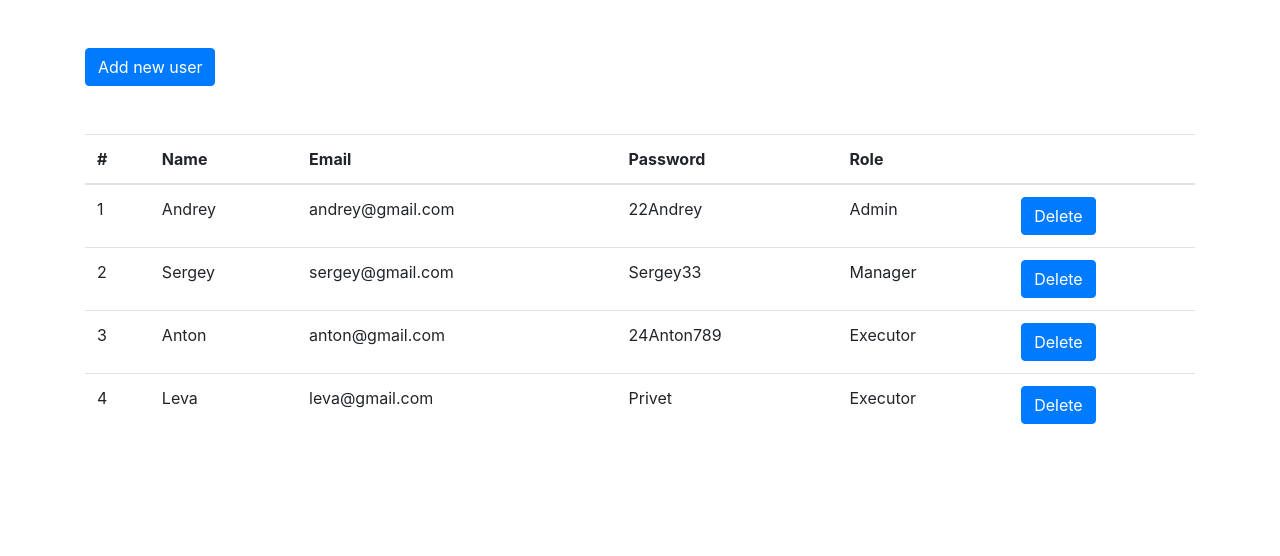
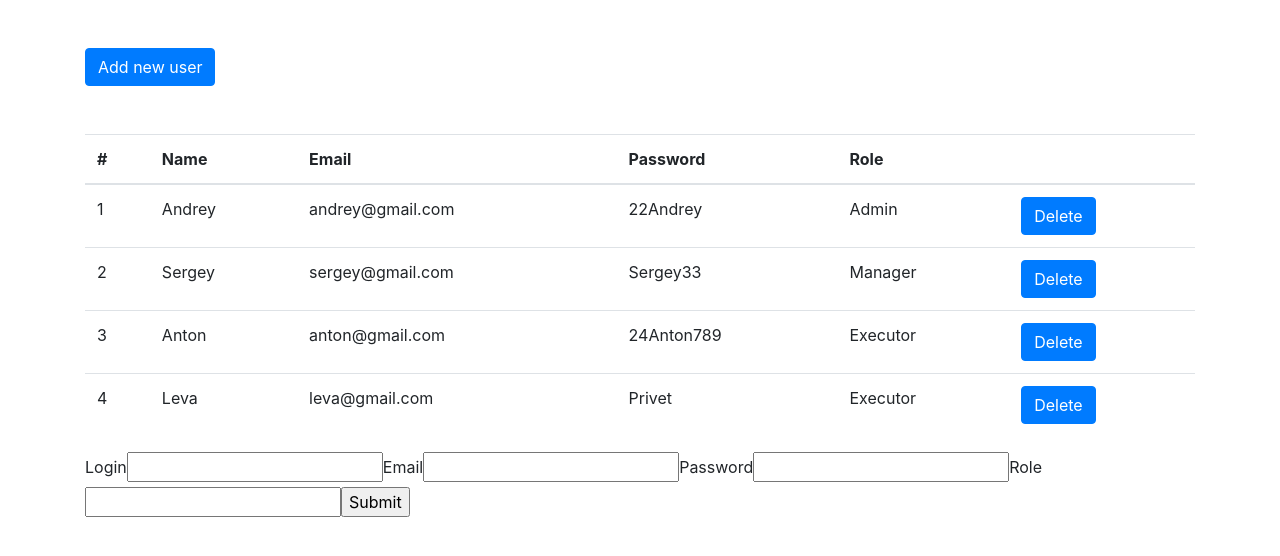
Before and after one commit to VovaSidorov/reactCrm, a React (Create React App) app: page / in a window 1280 px wide. Shown: the top 556 px of the page. Built offline with nearby package versions, Linux system fonts and the light colour scheme.

Commit message:
Add Form

```diff
--- a/src/App.js
+++ b/src/App.js
@@ -1,6 +1,7 @@
 import React, { Component } from 'react'
 import Table from './Components/table';
 import Modal from './Components/modal';
+import Form from './Components/Form';
 
 
 class App extends Component {
@@ -37,6 +38,8 @@ class App extends Component {
     ],
   }
 
+
+
   AddNewUser = () => {
 
  const modal = document.getElementById('modal');
@@ -53,6 +56,11 @@ class App extends Component {
       }),
     })
   }
+
+  handleSubmit = user => {
+    this.setState({ users: [...this.state.users, user] })
+  }
+
   render() {
     const { users } = this.state
 
@@ -60,7 +68,8 @@ class App extends Component {
       <div className="container">
         <button type="button" className="btn btn-primary mt-5 " onClick={this.AddNewUser}>Add new user</button>
         <Table usersData={users} removeUser={this.removeUser} />
-        <Modal/>
+        <Modal handleSubmit={this.handleSubmit}/>
+        <Form handleSubmit={this.handleSubmit} usersData={users}/>
       </div>
     )
   }
--- /dev/null
+++ b/src/Components/Form/index.js
@@ -0,0 +1,78 @@
+
+import React, {Component} from 'react';
+
+class Form extends Component {
+    constructor(props) {
+        super(props);
+
+        this.initialState = {
+            login: '',
+            email: '',
+            pass: '',
+            role: '',
+        };
+
+        this.state = this.initialState;
+    }
+
+
+    handleChange = event => {
+        const { name, value } = event.target;
+
+        this.setState({
+            [name] : value
+        });
+    }
+
+    onFormSubmit = (event) => {
+        event.preventDefault();
+
+        this.props.handleSubmit(this.state);
+        this.setState(this.initialState);
+    }
+
+    submitForm = () => {
+        this.props.handleSubmit(this.state)
+        this.setState(this.initialState)
+      }
+
+    render() {
+        const { login, email, pass, role } = this.state;
+
+        return (
+            <form onSubmit={this.onFormSubmit}>
+                <label htmlFor="name">Login</label>
+                <input
+                    type="text"
+                    name="login"
+                    id="name"
+                    value={login}
+                    onChange={this.handleChange} />
+                <label htmlFor="job">Email</label>
+                <input
+                    type="text"
+                    name="email"
+                    id="job"
+                    value={email}
+                    onChange={this.handleChange} />
+                    <label htmlFor="name">Password</label>
+                <input
+                    type="text"
+                    name="pass"
+                    id="pass"
+                    value={pass}
+                    onChange={this.handleChange} />
+                    <label htmlFor="name">Role</label>
+                <input
+                    type="text"
+                    name="role"
+                    id="role"
+                    value={role}
+                    onChange={this.handleChange} />
+               <input type="button" value="Submit" onClick={this.submitForm} />
+            </form>
+        );
+    }
+}
+
+export default Form;
--- a/src/Components/modal/index.js
+++ b/src/Components/modal/index.js
@@ -1,6 +1,28 @@
 import React, { Component } from 'react'
 
   class Modal extends Component {
+
+    constructor(props) {
+      super(props)
+
+      this.initialState = {
+        id: '',
+        login: '',
+        email: '',
+        pass: '',
+        role: ''
+      }
+
+      this.state = this.initialState
+    }
+
+    handleChange = event => {
+      const { name, value } = event.target
+
+      this.setState({
+        [name]: value,
+      })
+    }
 
     CloseModal = () => {
       const modal = document.getElementById('modal');
@@ -12,7 +34,30 @@ import React, { Component } from 'react'
       inputPassword.value = "";
       modal.style.display = "";
        }
+
+       handleChange = event => {
+        const { name, value } = event.target;
+
+        this.setState({
+            [name] : value
+        });
+    }
+
+    onFormSubmit = (event) => {
+        event.preventDefault();
+
+        this.props.handleSubmit(this.state);
+        this.setState(this.initialState);
+    }
+
+    submitForm = () => {
+        this.props.handleSubmit(this.state)
+        this.setState(this.initialState)
+      }
+
     render() {
+
+       const { login, email, pass, role } = this.state;
 
       return (
         <div className="modal" tabIndex="-1" role="dialog" id="modal">
@@ -25,40 +70,42 @@ import React, { Component } from 'react'
               </button>
             </div>
             <div className="modal-body">
-
+            <form onSubmit={this.onFormSubmit}>
             <div className="input-group mb-3">
                 <div className="input-group-prepend">
                   <span className="input-group-text" id="basic-addon1">Name</span>
                 </div>
-                <input type="text" className="form-control" placeholder="Name" aria-label="Username" aria-describedby="basic-addon1" id="inputName"/>
+                <input type="text" className="form-control" placeholder="Name" id="inputName" value={login} onChange={this.handleChange}/>
             </div>
             <div className="input-group mb-3">
                 <div className="input-group-prepend">
                   <span className="input-group-text" id="basic-addon1">Email</span>
                 </div>
-                <input type="text" className="form-control" placeholder="Email" aria-label="Username" aria-describedby="basic-addon1" id="inputEmail"/>
+                <input type="text" className="form-control" placeholder="Email" aria-label="Username" aria-describedby="basic-addon1" id="inputEmail" value={email} onChange={this.handleChange}/>
             </div>
             <div className="input-group mb-3">
                 <div className="input-group-prepend">
                   <span className="input-group-text" id="basic-addon1">Password</span>
                 </div>
-                <input type="text" className="form-control" placeholder="Password" aria-label="Username" aria-describedby="basic-addon1" id="inputPassword"/>
+                <input type="text" className="form-control" placeholder="Password" aria-label="Username" aria-describedby="basic-addon1" id="inputPassword" value={pass} onChange={this.handleChange}/>
             </div>
             <div className="input-group mb-3">
               <div className="input-group-prepend">
-                <label className="input-group-text" htmlFor="inputGroupSelect01">Options</label>
+                <label className="input-group-text" htmlFor="inputGroupSelect01">Role</label>
               </div>
               <select className="custom-select" id="inputGroupSelect01">
                 <option defaultValue>Choose...</option>
-                <option value="1">Admin</option>
-                <option value="2">Manager</option>
-                <option value="3">Executor</option>
+                <option value={role} onChange={this.handleChange}>Admin</option>
+                <option value="Manager">Manager</option>
+                <option value="Executor">Executor</option>
                 </select>
               </div>
+              </form>
             </div>
+
             <div className="modal-footer">
               <button type="button" className="btn btn-secondary" data-dismiss="modal" onClick={this.CloseModal}>Close</button>
-              <button type="button" className="btn btn-primary">Save changes</button>
+              <button type="button" className="btn btn-primary" value="Submit" onClick={this.submitForm}>Save changes</button>
             </div>
           </div>
         </div>
```
